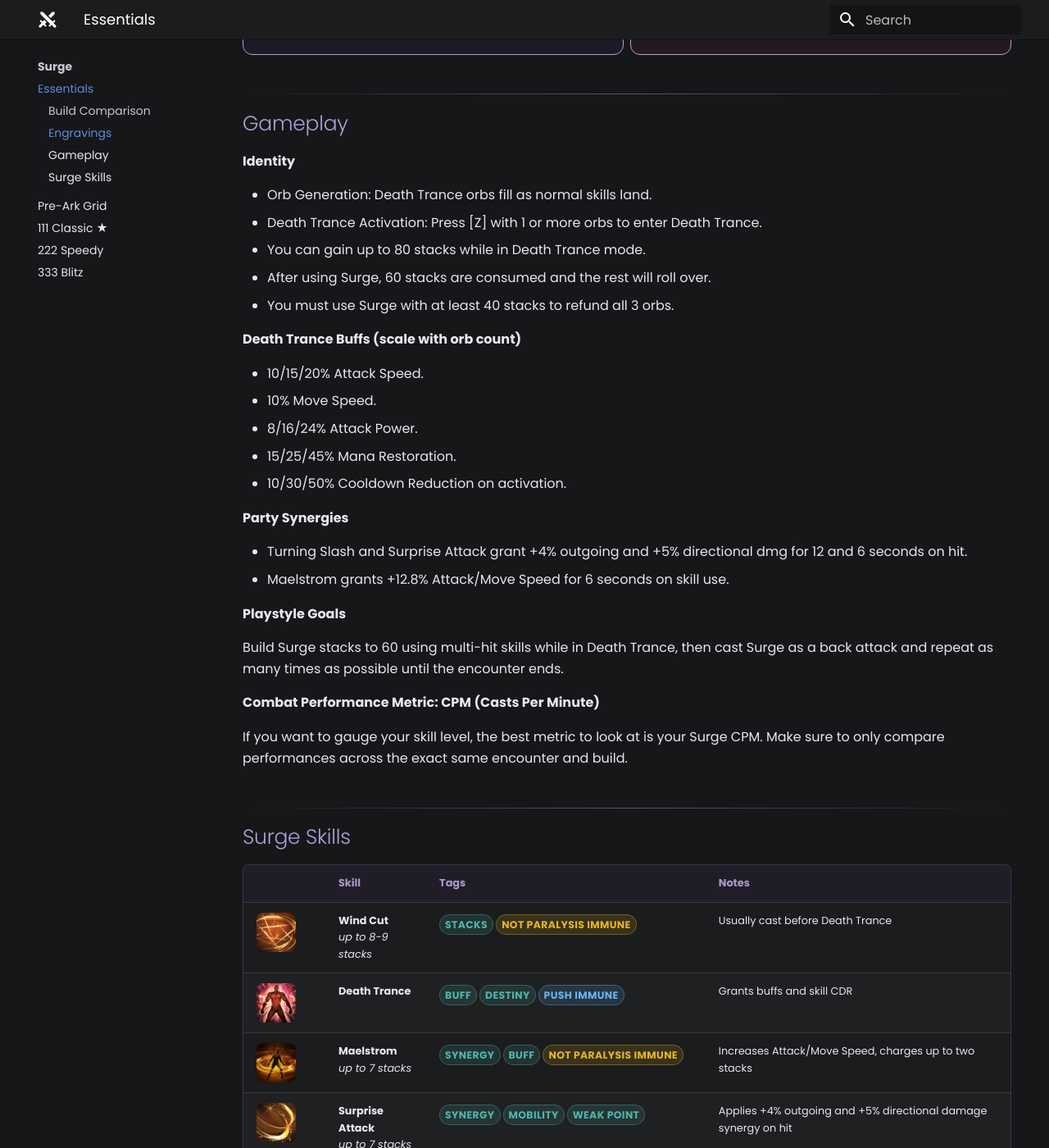
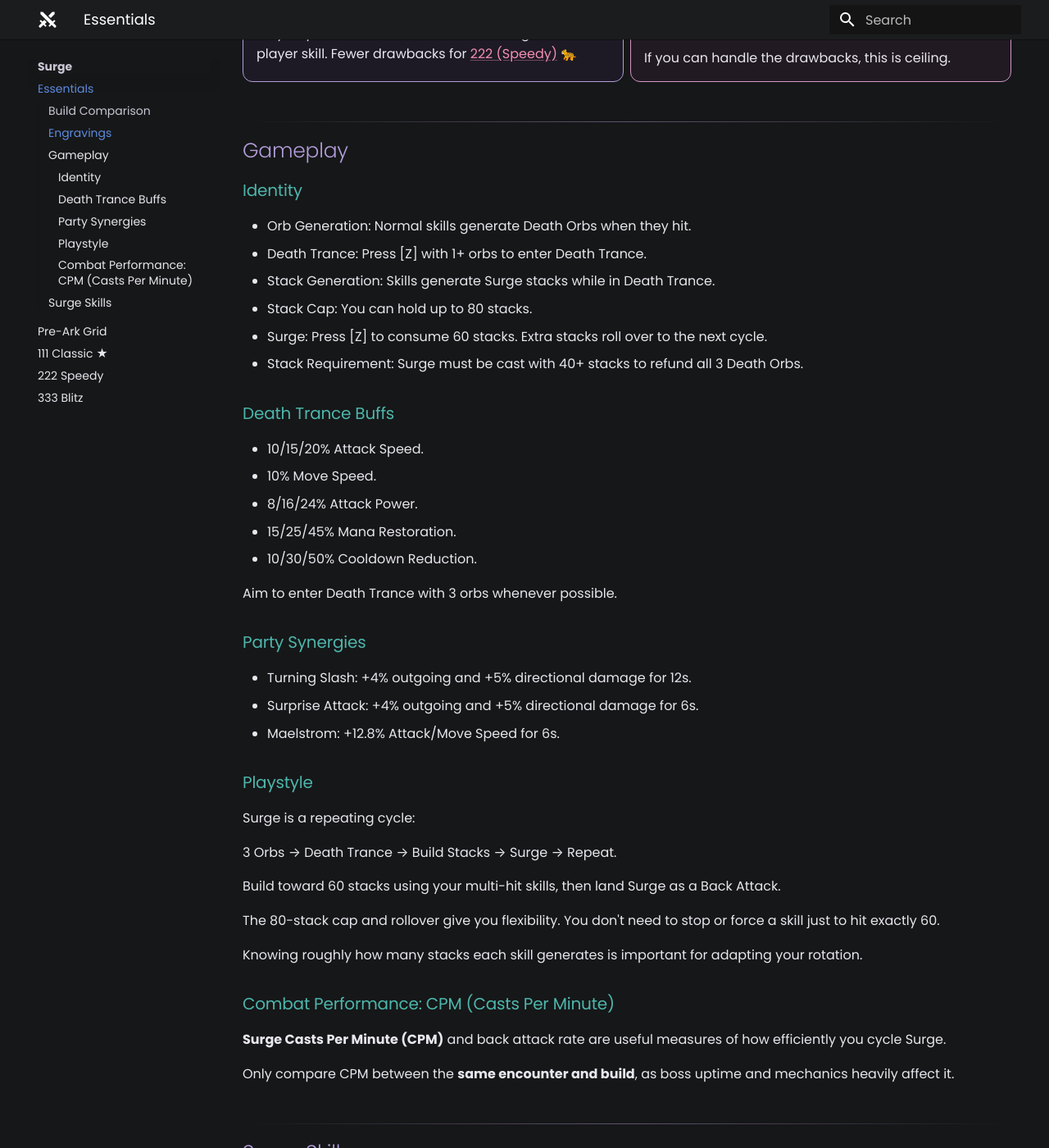
Before and after one commit to interlockme/deathblade, an MkDocs documentation site: the page built from docs/surge/essentials.md, in a window 1280 px wide and 1400 px high, scrolled down 1772 px. Shown: the whole window at 82% size. Built offline with MkDocs 1.6.1 and Material for MkDocs 9.7.7, drawn with Linux system fonts in a browser that asks for light colours; plug-ins that fetch from the network failed and are left out; some of the changed text lies outside the part shown.

Commit message:
updated gameplay sections

```diff
--- a/docs/surge/essentials.md
+++ b/docs/surge/essentials.md
@@ -74,34 +75,48 @@
 
 ## Gameplay
 
-**Identity**
+### Identity
 
-- Orb Generation: Death Trance orbs fill as normal skills land.
-- Death Trance Activation: Press [Z] with 1 or more orbs to enter Death Trance.
-- You can gain up to 80 stacks while in Death Trance mode.
-- After using Surge, 60 stacks are consumed and the rest will roll over.
-- You must use Surge with at least 40 stacks to refund all 3 orbs.
+- Orb Generation: Normal skills generate Death Orbs when they hit.
+- Death Trance: Press [Z] with 1+ orbs to enter Death Trance.
+- Stack Generation: Skills generate Surge stacks while in Death Trance.
+- Stack Cap: You can hold up to 80 stacks.
+- Surge: Press [Z] to consume 60 stacks. Extra stacks roll over to the next cycle.
+- Stack Requirement: Surge must be cast with 40+ stacks to refund all 3 Death Orbs.
 
-**Death Trance Buffs (scale with orb count)**
+### Death Trance Buffs
 
 - 10/15/20% Attack Speed.
 - 10% Move Speed.
 - 8/16/24% Attack Power.
 - 15/25/45% Mana Restoration.
-- 10/30/50% Cooldown Reduction on activation.
+- 10/30/50% Cooldown Reduction.
 
-**Party Synergies**
+Aim to enter Death Trance with 3 orbs whenever possible.
 
-- Turning Slash and Surprise Attack grant +4% outgoing and +5% directional dmg for 12 and 6 seconds on hit.
-- Maelstrom grants +12.8% Attack/Move Speed for 6 seconds on skill use.
+### Party Synergies
 
-**Playstyle Goals**
+- Turning Slash: +4% outgoing and +5% directional damage for 12s.
+- Surprise Attack: +4% outgoing and +5% directional damage for 6s.
+- Maelstrom: +12.8% Attack/Move Speed for 6s.
 
-Build Surge stacks to 60 using multi-hit skills while in Death Trance, then cast Surge as a back attack and repeat as many times as possible until the encounter ends.
+### Playstyle
 
-**Combat Performance Metric: CPM (Casts Per Minute)**
+Surge is a repeating cycle:
 
-If you want to gauge your skill level, the best metric to look at is your Surge CPM. Make sure to only compare performances across the exact same encounter and build.
+3 Orbs → Death Trance → Build Stacks → Surge → Repeat.
+
+Build toward 60 stacks using your multi-hit skills, then land Surge as a Back Attack.
+
+The 80-stack cap and rollover give you flexibility. You don't need to stop or force a skill just to hit exactly 60.
+
+Knowing roughly how many stacks each skill generates is important for adapting your rotation.
+
+### Combat Performance: CPM (Casts Per Minute)
+
+**Surge Casts Per Minute (CPM)** and back attack rate are useful measures of how efficiently you cycle Surge.
+
+Only compare CPM between the **same encounter and build**, as boss uptime and mechanics heavily affect it.
 
 ## Surge Skills
 
```
Also changed, not shown: other parts of docs/surge/essentials.md (+1 -0 lines), docs/remaining-energy/essentials.md (+26 -13 lines).
